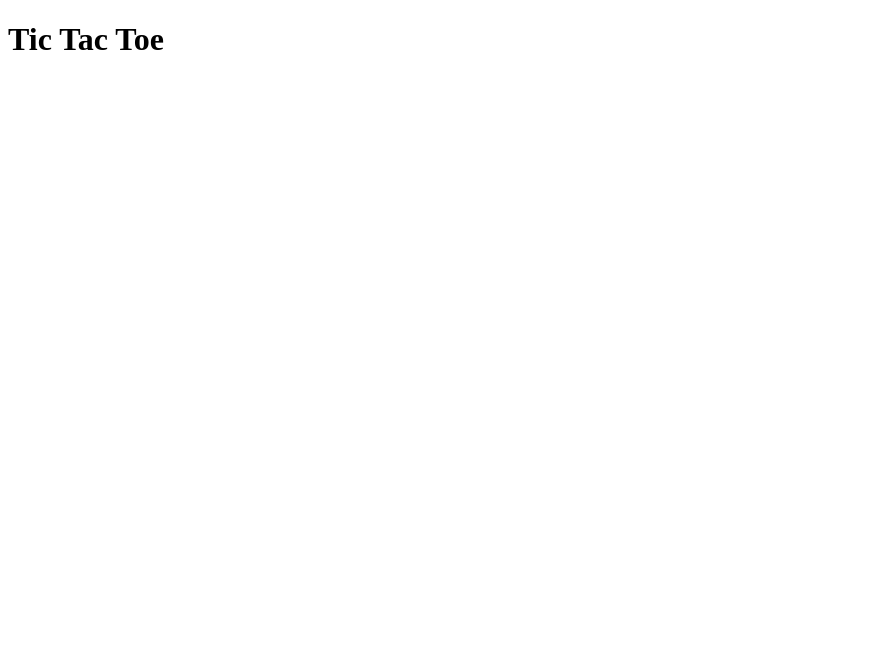
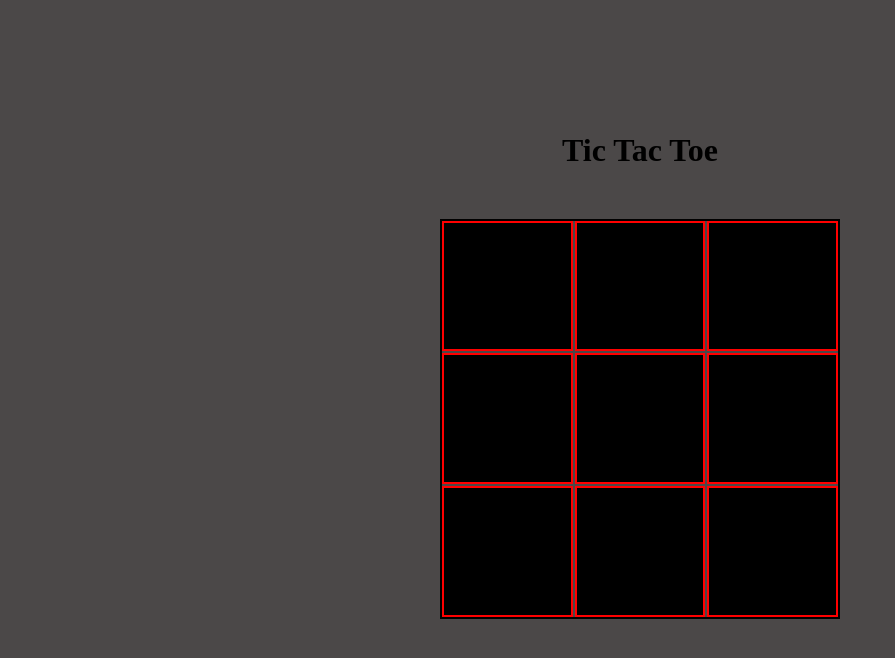
Before and after one commit to Amrit57/Tic-Tac-Toe, a plain HTML site: page index.html in a window 1280 px wide. Shown: the whole page, without its empty margins (0-895 px from the left). Drawn offline with Linux system fonts and the light colour scheme.

Commit message:
HTML, CSS skeleton for the game

```diff
--- a/index.html
+++ b/index.html
@@ -13,7 +13,19 @@
 <body>
     <div class="container">
         <h1>Tic Tac Toe</h1>
+        <div class="board">
+            <div class="box"></div>
+            <div class="box"></div>
+            <div class="box"></div>
+            <div class="box"></div>
+            <div class="box"></div>
+            <div class="box"></div>
+            <div class="box"></div>
+            <div class="box"></div>
+            <div class="box"></div>
+        </div>
     </div>
+
 </body>
 
 </html>
--- a/style.css
+++ b/style.css
@@ -0,0 +1,27 @@
+* {
+  margin: 0;
+  padding: 0;
+  box-sizing: border-box;
+}
+.container {
+  display: flex;
+  justify-content: center;
+  align-items: center;
+  flex-direction: column;
+  height: 100vh;
+  background: rgb(75, 72, 72);
+}
+.board {
+  display: grid;
+  grid-template-columns: repeat(3, 1fr);
+  grid-template-rows: repeat(3, 1fr);
+  border: 2px solid black;
+  height: 400px;
+  width: 400px;
+  gap: 2px;
+  margin: 50px;
+}
+.box{
+    background: #000;
+    border: 2px solid red;
+}
```
